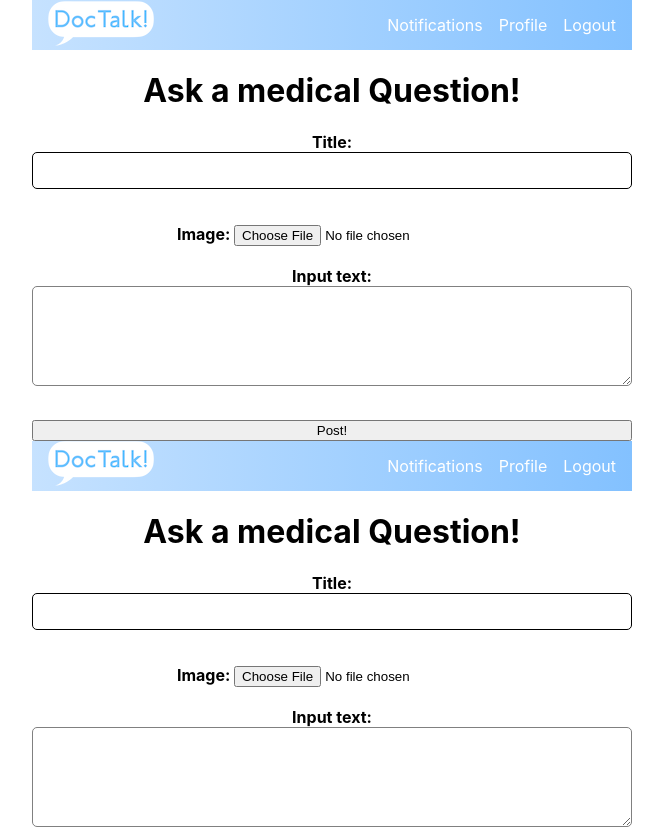
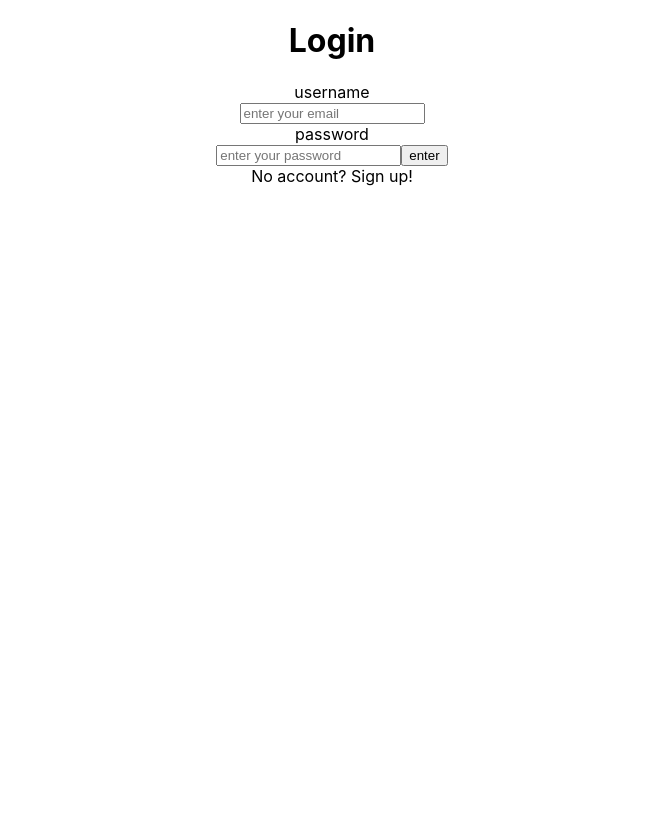
Before and after one commit to ChongXern/HealthHack-2024, a React (Create React App) app in the folder doctalk/: page / in a window 1280 px wide. Shown: the top 829 px of the page, without its empty margins (308-971 px from the left). After the commit the page ends 800 px from the top, so only its background shows below. Built offline with nearby package versions, Linux system fonts and the light colour scheme.

Commit message:
Minor changes to Login and NavBar

```diff
--- a/doctalk/package.json
+++ b/doctalk/package.json
@@ -10,12 +10,8 @@
     "express": "^4.18.2",
     "react": "^18.2.0",
     "react-dom": "^18.2.0",
-
-
-
     "react-router-dom": "^6.21.3",
     "react-scripts": "^5.0.1",
-
     "web-vitals": "^2.1.4"
   },
   "scripts": {
--- a/doctalk/src/App.js
+++ b/doctalk/src/App.js
@@ -1,30 +1,32 @@
-
 import './App.css';
 import NavBar from './components/NavBar';
-
+import logo from './media/draft_logo.png'
 
 import MainPage from './components/MainPage';
 import PostPage from './components/PostPage';
 import LoginPage from './components/LoginPage';
 import UploadPage from './components/UploadPage';
-
 import{
   BrowserRouter as Router,
   Routes,
   Route,
-  Navigate,
-
+  Navigate
 }from "react-router-dom";
 
 
 function App() {
   return (
+    <div className='App'>
+      <LoginPage />
+    </div>
+  );
+};
+/*
+function App() {
+  return (
     <>
     <div className='App'>
-      <UploadPage />
-    </div>
-    <div className='App'>
-      <UploadPage />
+      <LoginPage />
     </div>
     <Router>
       <Routes>
@@ -35,33 +37,6 @@ function App() {
     </Router>
     </>
   );
-
-
-
-
-
-
-
-    //<h1> DocTalk! </h1>
-
-  /*return (
-    <div className="App">
-      <header className="App-header">
-        <img src={logo} className="App-logo" alt="logo" />
-        <p>
-          Edit <code>src/App.js</code> and save to reload.
-        </p>
-        <a
-          className="App-link"
-          href="https://reactjs.org"
-          target="_blank"
-          rel="noopener noreferrer"
-        >
-          Learn React
-        </a>
-      </header>
-    </div>
-  );*/
-}
+}*/
 
 export default App;
--- a/doctalk/src/components/LoginPage.js
+++ b/doctalk/src/components/LoginPage.js
@@ -9,11 +9,14 @@ function LoginPage(){
         <h1>Login</h1>
         <div>username</div>
         <input id="email" placeholder="enter your email"></input>
+        <br/>
         <div>password</div>
         <input id="password" placeholder="enter your password"></input>
         <a href="/components/MainPage">
             <button id= "enterButton" onClick ="/components/MainPage">enter</button>
         </a>
+        <br/>
+        <div> No account? Sign up! </div>
         </div>
         </>
     );
--- a/doctalk/src/components/NavBar.js
+++ b/doctalk/src/components/NavBar.js
@@ -1,5 +1,5 @@
 import React from "react"
-import '../styles.css'
+import '../styles/NavBar.css'
 import logo from '../media/draft_logo.png'
 import bellIcon from '../media/bell.png'
 
@@ -9,11 +9,12 @@ export default function NavBar() {
     }
     return (
         <nav className="nav" style={{height:"50px"}}>
-        <a title="DocTalk home" href="/" className="site-title" onClick={handleLogoClick}>
+        <a title="DocTalk home" href="./MainPage.js" className="site-title" onClick={handleLogoClick}>
             <img src={logo} alt="Doctalk.com" className="logo" />
         </a>
         <ul>
-            <li className="notidications"> <a href="#" > Notifications </a> </li>
+            <li> <img src={bellIcon} alt="Notifications" className="notifications"/> </li>
+
             <li> <a href="#" > Profile</a> </li>
             <li> <a href="#" > Logout </a> </li>
         </ul>
--- a/doctalk/src/styles.css
+++ /dev/null
@@ -1,41 +0,0 @@
-* {
-    box-sizing: border-box;
-}
-
-body {
-    margin: 0;
-}
-
-.nav {
-    background-image: linear-gradient(to right, #c6e2ff, #83C1FF);
-    color: white;
-    display: flex;
-    justify-content: space-between;
-    align-items: center;
-    gap: 2rem;
-    padding: 0 1rem;
-    height: 100%;
-}
-
-.nav ul {
-    padding: 0;
-    margin: 0;
-    display: flex;
-    gap: 1rem;
-    list-style: none;
-}
-
-.nav a {
-    color: inherit;
-    text-decoration: none;
-    font-weight: none;
-}
-
-.nav li:hover {
-    font-weight: bolder;
-    scale: 1.2;
-}
-
-.nav li.active {
-    color: black;
-}
--- /dev/null
+++ b/doctalk/src/styles/NavBar.css
@@ -0,0 +1,44 @@
+* {
+    box-sizing: border-box;
+}
+
+body {
+    margin: 0;
+}
+
+.nav {
+    background-image: linear-gradient(to right, #c6e2ff, #83C1FF);
+    color: white;
+    display: flex;
+    justify-content: space-between;
+    align-items: center;
+    gap: 2rem;
+    padding: 0 1rem;
+    height: 100%;
+}
+
+.nav ul {
+    padding: 0;
+    margin: 0;
+    display: flex;
+    gap: 1rem;
+    list-style: none;
+}
+
+.nav a {
+    color: inherit;
+    text-decoration: none;
+    font-weight: none;
+}
+
+.nav li:hover {
+    font-weight: bolder;
+    scale: 1.2;
+    cursor: pointer;
+}
+
+
+
+.nav li.active {
+    color: black;
+}
```
Also changed, not shown: 1 other file (tests, documents, lock files or other folders).
